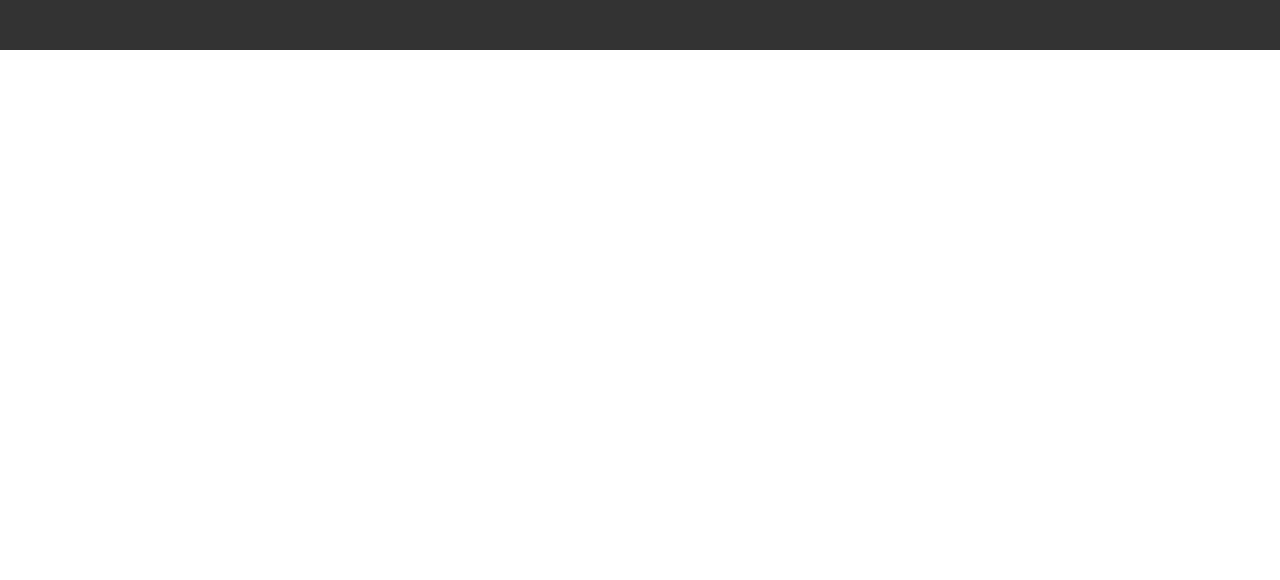
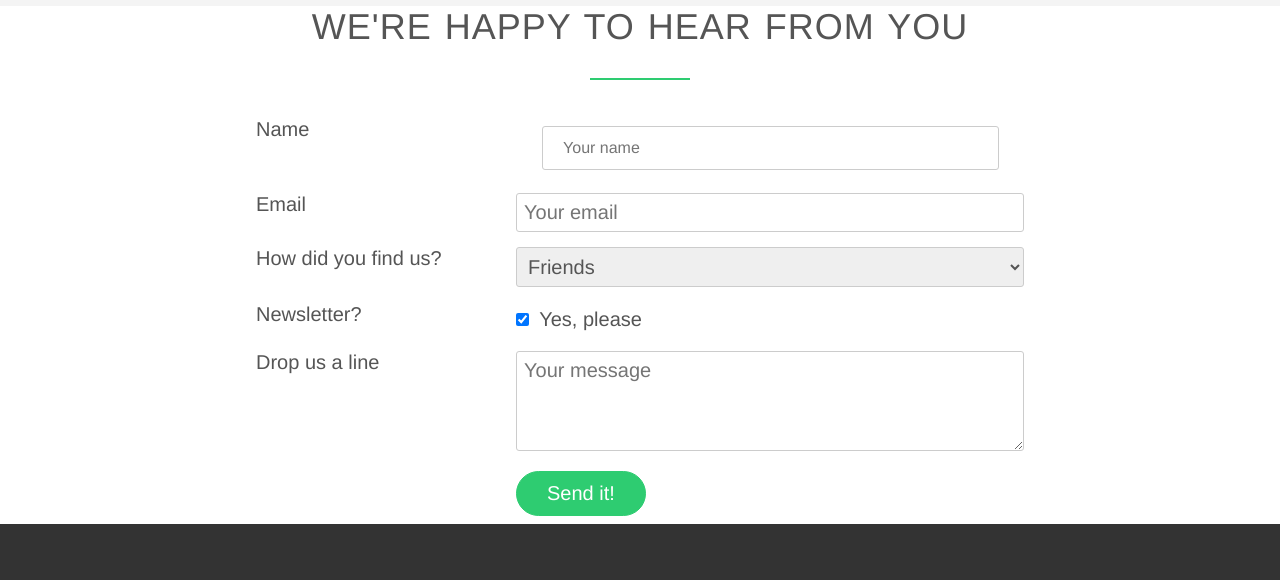
Before and after one commit to dandubovoy/Philly-Code-Fest, a plain HTML site: page PhillyCodeFest/index.html in a window 1280 px wide. Shown: the part 2731-3311 px from the top of the page. Before the commit the page ends 2781 px from the top, so only its background shows below. Drawn offline with nearby package versions, Linux system fonts and the light colour scheme; a script that the page names is missing; files whose address does not match are found by name.

Commit message:
New Things + Changes
New Section + New Photos and layouts

```diff
--- a/PhillyCodeFest/Resources/css/style.css
+++ b/PhillyCodeFest/Resources/css/style.css
@@ -343,7 +343,7 @@ header {
 }
 
 .meal-photo img:hover {
-    opacity: 1;
+    opacity: 3;
     -webkit-transform: scale(1.03);
     -ms-transform: scale(1.03);
     transform: scale(1.03);
@@ -440,7 +440,7 @@ header {
     background-attachment: fixed;
 }
 
-blockquote {
+.long-copy {
     padding: 2%;
     font-style: italic;
     line-height: 145%;
@@ -448,7 +448,7 @@ blockquote {
     margin-top: 40px;
 }
 
-blockquote:before {
+.long-copy:before {
     content: "\201C";
     font-size: 500%;
     display: block;
--- a/PhillyCodeFest/index.html
+++ b/PhillyCodeFest/index.html
@@ -382,6 +382,71 @@ Login</button>
         </section>
 
 
+        <section class="section-form">
+            <div class="row">
+                <h2>We're happy to hear from you</h2>
+            </div>
+            <div class="row">
+                <form method="post" action="#" class="contact-form">
+                    <div class="row">
+                        <div class="col span-1-of-3">
+                            <label for="name">Name</label>
+                        </div>
+                        <div class="col span-2-of-3">
+                            <input type="text" name="name" id="name" placeholder="Your name" required>
+                        </div>
+                    </div>
+                    <div class="row">
+                        <div class="col span-1-of-3">
+                            <label for="email">Email</label>
+                        </div>
+                        <div class="col span-2-of-3">
+                            <input type="email" name="email" id="email" placeholder="Your email" required>
+                        </div>
+                    </div>
+                    <div class="row">
+                        <div class="col span-1-of-3">
+                            <label for="find-us">How did you find us?</label>
+                        </div>
+                        <div class="col span-2-of-3">
+                            <select name="find-us" id="find-us">
+                                <option value="friends" selected>Friends</option>
+                                <option value="search">Search engine</option>
+                                <option value="ad">Advertisement</option>
+                                <option value="other">Other</option>
+                            </select>
+                        </div>
+                    </div>
+                    <div class="row">
+                        <div class="col span-1-of-3">
+                            <label>Newsletter?</label>
+                        </div>
+                        <div class="col span-2-of-3">
+                            <input type="checkbox" name="news" id="news" checked> Yes, please
+                        </div>
+                    </div>
+                    <div class="row">
+                        <div class="col span-1-of-3">
+                            <label>Drop us a line</label>
+                        </div>
+                        <div class="col span-2-of-3">
+                            <textarea name="message" placeholder="Your message"></textarea>
+                        </div>
+                    </div>
+                    <div class="row">
+                        <div class="col span-1-of-3">
+                            <label>&nbsp;</label>
+                        </div>
+                        <div class="col span-2-of-3">
+                            <input type="submit" value="Send it!">
+                        </div>
+                    </div>
+
+                </form>
+
+            </div>
+        </section>
+
 
         <footer>
             <div class="row">
```
Also changed, not shown: 9 other files.
